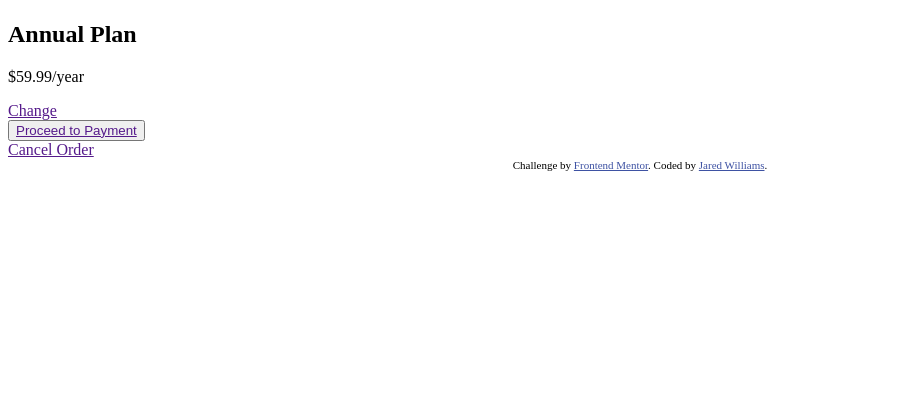
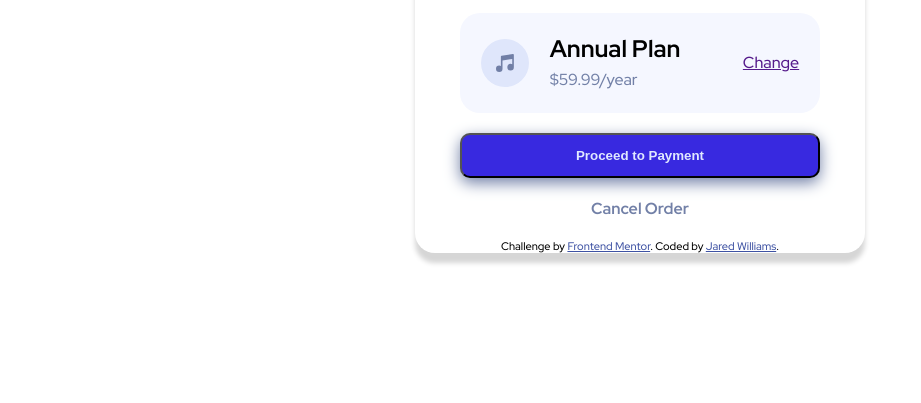
Before and after one commit to JaredWilliams562/first-project-order-summary-using-grid, a plain HTML site: page index.html in a window 1280 px wide. Shown: the part 397-800 px from the top of the page, without its empty margins (0-921 px from the left). Drawn offline with Linux system fonts and the light colour scheme.

Commit message:
Desktop05302022 Order Summary CSS

```diff
--- a/index.html
+++ b/index.html
@@ -40,8 +40,10 @@
 
       <div class="plan">
         <img src="/images/icon-music.svg" alt="music icon" />
-        <h2>Annual Plan</h2>
-        <p>$59.99/year</p>
+        <div class="text">
+          <h2>Annual Plan</h2>
+          <p>$59.99/year</p>
+        </div>
         <a href="">Change</a>
       </div>
 
--- a/style.scss
+++ b/style.scss
@@ -3,3 +3,87 @@ $brightblue: hsl(245, 75%, 52%);
 $verypaleblue: hsl(225, 100%, 98%);
 $desaturatedblue: hsl(224, 23%, 55%);
 $Darkblue: hsl(223, 47%, 23%);
+
+
+@import url('https://fonts.googleapis.com/css2?family=Red+Hat+Display:wght@500;700;900&display=swap');
+
+
+body {
+    font-family: "Red Hat Display", sans-serif;
+    font-size: 16px;
+    text-align: center;
+    margin: 0px;
+    padding: 0px;
+    max-width: 1440px;
+    max-height: 1056px;
+    .card {
+        max-width: 450px;
+        margin: 20px auto;
+        border-radius: 20px;
+        box-shadow: 0px 10px 5px rgb(214, 214, 214);
+        .img img {
+            border-radius: 20px 20px 0px 0px;
+        }
+        .order {
+            width: 80%;
+            margin: auto;
+            p {
+                color: $desaturatedblue;
+            }
+
+        }
+        .plan {
+            display: grid;
+            grid-auto-flow: column;
+            height: 100px;
+            width: 80%;
+            margin: auto;
+            background-color: $verypaleblue;
+            border-radius: 20px;
+            img {
+                margin: auto;
+            }
+            .text {
+                text-align: left;
+                h2 {
+                    margin-bottom: 5px;
+                }
+                p {
+                    margin-top: 0px;
+                    color: $desaturatedblue;
+                }
+            }
+            a {
+                margin: auto;
+            }
+        }
+        .button {
+            width: 80%;
+            height: 45px;
+            margin: 20px auto;
+            border-radius: 10px;
+            background-color: $brightblue;
+            box-shadow: 0px 5px 15px $desaturatedblue;
+            a {
+                color: $paleblue;
+                font-weight: 850;
+                text-decoration: none;
+            }
+
+
+        }
+        .cancel {
+            a,
+            :active {
+                    text-decoration: none;
+                    font-weight: 700;
+
+                    color: $desaturatedblue;
+            }
+        }
+        .attribution {
+            margin-top: 20px;
+
+        }
+    }
+}
```
Also changed, not shown: style.css, 1 other file.
